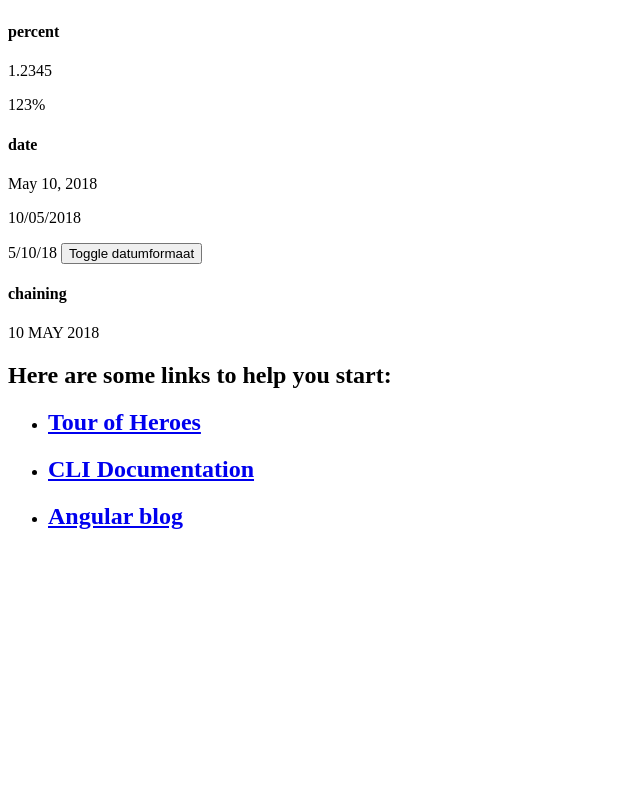
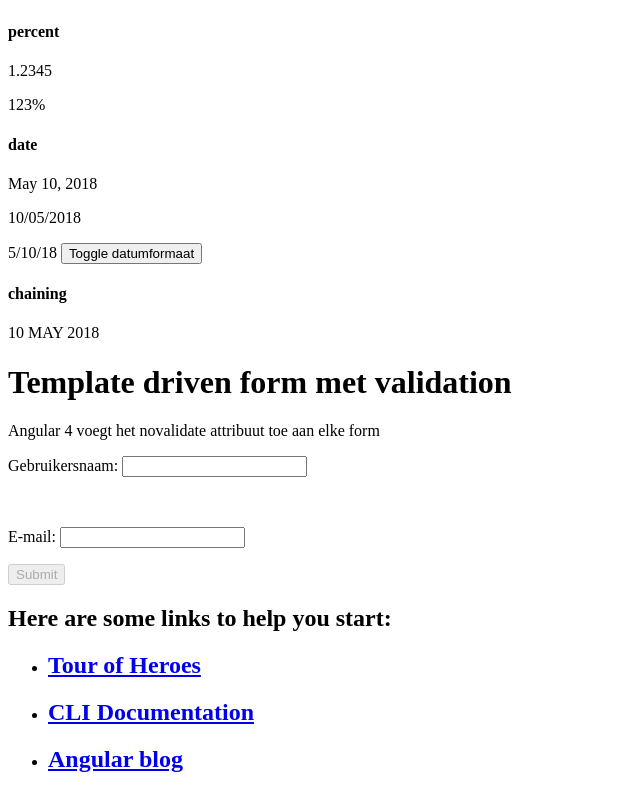
Before and after one commit to annve/tml-angular, an Angular app: page / in a window 1280 px wide. Shown: the part 1906-2699 px from the top of the page, without its empty margins (0-640 px from the left). Before the commit the page ends 2456 px from the top, so only its background shows below. Built offline with nearby package versions, Linux system fonts and the light colour scheme.

Commit message:
vb formvalidation toegevoegd

```diff
--- a/src/app/app.component.html
+++ b/src/app/app.component.html
@@ -11,6 +11,7 @@
 <vbfor></vbfor>
 <vbswitch></vbswitch>
 <vbpipes></vbpipes>
+<vb-form-validation-control></vb-form-validation-control>
 <h2>Here are some links to help you start: </h2>
 <ul>
   <li>
--- a/src/app/app.module.ts
+++ b/src/app/app.module.ts
@@ -9,6 +9,7 @@ import { VbIfComponent } from './voorbeelden/vbif/vbif.component';
 import { VbForComponent } from './voorbeelden/vbfor/vbfor.component';
 import { VbSwitchComponent } from './voorbeelden/vbswitch/vbswitch.component';
 import { VbPipesComponent } from './voorbeelden/vbpipes/vbpipes.component';
+import { VbFormValidationComponent } from './voorbeelden/vbformvalidation/form-validation.component';
 
 @NgModule({
   declarations: [
@@ -18,7 +19,8 @@ import { VbPipesComponent } from './voorbeelden/vbpipes/vbpipes.component';
     VbIfComponent,
     VbForComponent,
     VbSwitchComponent,
-    VbPipesComponent
+    VbPipesComponent,
+    VbFormValidationComponent
   ],
   imports: [
     BrowserModule, FormsModule
--- /dev/null
+++ b/src/app/voorbeelden/vbformvalidation/form-validation.component.html
@@ -0,0 +1,21 @@
+<h1>Template driven form met validation</h1>
+<p>Angular 4 voegt het novalidate attribuut toe aan elke form</p>
+<form #frmGebruiker="ngForm">
+  <p>Gebruikersnaam:
+    <input type="text" name="naam" #gebruiker="ngModel" [(ngModel)]="user.naam" required>
+    <span style="color:red" *ngIf="gebruiker.dirty  && gebruiker.invalid">
+      <span *ngIf="gebruiker.errors.required">Gebruikersnaam moet ingevuld worden.</span>
+    </span>
+  </p>
+  <br>
+  <p>E-mail:
+    <!-- merk attribuut email op bij volgend element om Angular te laten controleren of
+    de ingevoerde waarde een geldig e-mailadres is -->
+    <input type="email" name="email" [(ngModel)]="user.emailadres" #emailadr="ngModel" required email>
+    <span style="color:red" *ngIf="emailadr.dirty && emailadr.invalid">
+      <span *ngIf="emailadr.errors.required">E-mail moet ingevuld worden.</span>
+      <span *ngIf="!emailadr.errors.required && emailadr.errors.email">Dit e-mail adres is niet geldig.</span>
+    </span>
+  </p>
+  <input type="submit" [disabled]="!frmGebruiker.form.valid" />
+</form>
--- /dev/null
+++ b/src/app/voorbeelden/vbformvalidation/form-validation.component.ts
@@ -0,0 +1,17 @@
+import { Component, OnInit } from '@angular/core';
+import { Gebruiker } from './gebruiker';
+
+@Component({
+  selector: 'vb-form-validation-control',
+  templateUrl: './form-validation.component.html',
+  styleUrls: ['./form-validation.component.css']
+})
+export class VbFormValidationComponent implements OnInit {
+  user = new Gebruiker("","");
+
+  constructor() { }
+
+  ngOnInit() {
+  }
+
+}
--- /dev/null
+++ b/src/app/voorbeelden/vbformvalidation/gebruiker.ts
@@ -0,0 +1,3 @@
+export class Gebruiker {
+    constructor(public naam: string, public emailadres: string){}
+}
```
Also changed, not shown: src/app/voorbeelden/vbformvalidation/form-validation.component.css (added).
